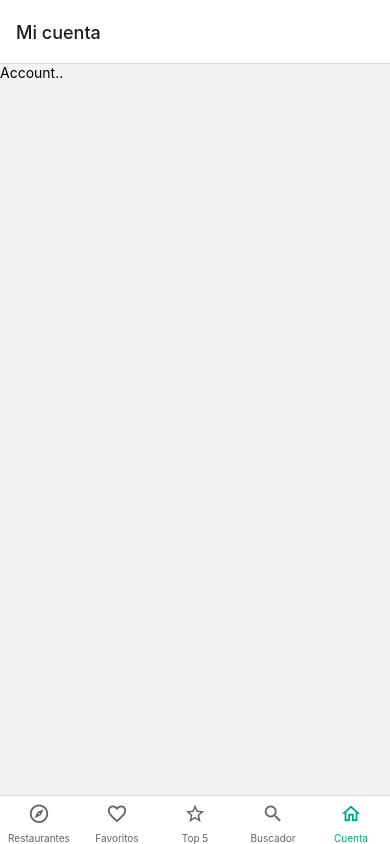
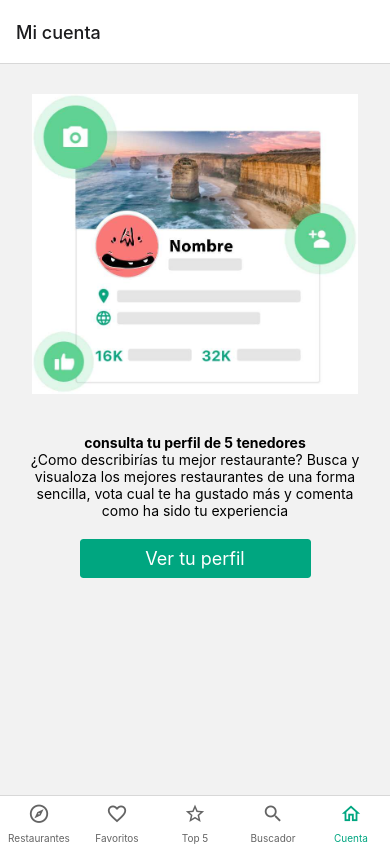
Before and after one commit to Diegodelias/AppCursoReactNative, a React Native app: screen /account in a window 390 px wide. Built offline with nearby package versions, Linux system fonts and the light colour scheme; no server answers.

Commit message:
44 añadiendo funcionalidad al boton ver tu perfil

```diff
--- /dev/null
+++ b/app/components/Loading.js
@@ -0,0 +1,43 @@
+import  React from "react";
+import { StyleSheet, View, Text, ActivityIndicator} from "react-native";
+import { Overlay } from "react-native-elements";
+
+export default function Loading(props){
+    const {isVisible, text} = props;
+
+    return(
+        <Overlay isVisible={isVisible} windowBackgroundColor="rgba(0,0,0,0.5)"
+        overlayBackgroundColor="transparent" overlayStyle={styles.overlay}>
+            <View style={styles.view}>
+
+                <ActivityIndicator size="large" color="#00a680"/>
+                {text && <Text style={styles.text}>{text}</Text>}
+            </View>
+
+
+        </Overlay>
+    )
+}
+
+const styles = StyleSheet.create({
+    overlay:{
+        height:100,
+        width: 200,
+        backgroundColor: "#FFF",
+        borderColor: "#00a680",
+        borderWidth: 2,
+        borderRadius: 10,
+
+    },
+    view: {
+        flex:1,
+        alignItems:"center",
+        justifyContent:"center",
+    },
+
+    text: {
+        color: "#00a680",
+        textTransform: "uppercase",
+        marginTop: 10,
+    }
+});
--- a/app/navigations/AccountStack.js
+++ b/app/navigations/AccountStack.js
@@ -2,16 +2,22 @@ import React from "react";
 import { createNativeStackNavigator } from '@react-navigation/native-stack';
 import Search from "../screens/Search";
 import Account from "../screens/Account/Account";
+import Login from "../screens/Account/Login";
 
 
 const Stack = createNativeStackNavigator();
 
 export default function AccountStack(){
+
     return (
     <Stack.Navigator>
 
 <Stack.Screen name="account" component={ Account } options={{ title:"Mi cuenta"}}/>
 
+<Stack.Screen  name="login" component={Login} options={{ title: "Iniciar sesión"}}/>
+
+
+
     </Stack.Navigator>
 );
 }
--- a/app/screens/Account/Account.js
+++ b/app/screens/Account/Account.js
@@ -1,7 +1,7 @@
 import React, { useState, useEffect } from "react";
-import {View, Text} from "react-native";
+
 // import * as firebase from '../../utils/firebase'
-
+import Loading from "../../components/Loading"
 import UserGuest from "./UserGuest";
 import UserLogged from "./UserLogged";
 
@@ -20,12 +20,15 @@ export default function Account (){
 
     }, []);
 
+    if(login === null) return <Loading isVisible={true} text="Cargando..."/>;
 
-    return (
-        <View>
-            <Text>Account..</Text>
+    return (login === null)  ? <UserLogged/> : <UserGuest/>
 
-        </View>
-    )
+    // return (
+    //     <View>
+    //         <Text>Account..</Text>
+
+    //     </View>
+    // )
 
 }
--- /dev/null
+++ b/app/screens/Account/Login.js
@@ -0,0 +1,11 @@
+import React from "react";
+import { View , Text } from "react-native";
+
+export default function login() {
+
+    return (
+    <View>
+        <Text>Login Form...</Text>
+    </View>);
+
+}
--- a/app/screens/Account/UserGuest.js
+++ b/app/screens/Account/UserGuest.js
@@ -1,13 +1,61 @@
 import React from "react";
-import {View, Text} from "react-native";
+import { StyleSheet, View, ScrollView, Text, Image} from "react-native";
+import { Button } from "react-native-elements";
+import { useNavigation } from "@react-navigation/native"
+
+export default function UserGuest (){
+    const navigation = useNavigation();
+    console.log(navigation);
+    return (
+       <ScrollView centerContent={true} style={styles.viewBody}>
+           <Image source={require("../../../assets/img/user-guest.jpg")} resizeMode="contain" style={styles.image}/>
+           <Text style={styles.title}>consulta tu perfil de 5 tenedores</Text>
+            <Text style= {styles.description}>
+                ¿Como describirías tu mejor restaurante? Busca y visualoza los mejores restaurantes de una forma sencilla, vota cual te ha gustado más y comenta como ha sido tu experiencia
+            </Text>
+
+            <View style={styles.viewBtn}>
+                <Button title="Ver tu perfil" buttonStyle={styles.btnStyle} containerStyle={styles.btnContainer} onPress={() => navigation.navigate("login")}/>
 
 
-export default function UserGuest (){
-    return (
-        <View>
-            <Text>UserGuest..</Text>
+            </View>
 
-        </View>
-    )
+       </ScrollView>
+
+
+    );
 
 }
+
+const styles = StyleSheet.create({
+    viewBody: {
+        marginLeft: 30,
+        margin: 30,
+    },
+    image: {
+        height:300,
+        width: "100%",
+        marginBottom:40,
+    },
+    title: {
+        fontWeight:"bold",
+        fontsize: 19,
+        marginBootom:10,
+        textAlign: "center"
+    },
+    description: {
+        textAlign: "center",
+        marginBottom:20,
+    },
+    btnStyle: {
+        backgroundColor: "#00a680",
+    },
+    btnContainer : {
+        width: "70%"
+    },
+
+    viewBtn : {
+         flex:1,
+         alignItems: "center"
+    }
+});
```
Also changed, not shown: assets/img/user-guest.jpg (added), 1 other file (tests, documents, lock files or other folders).
